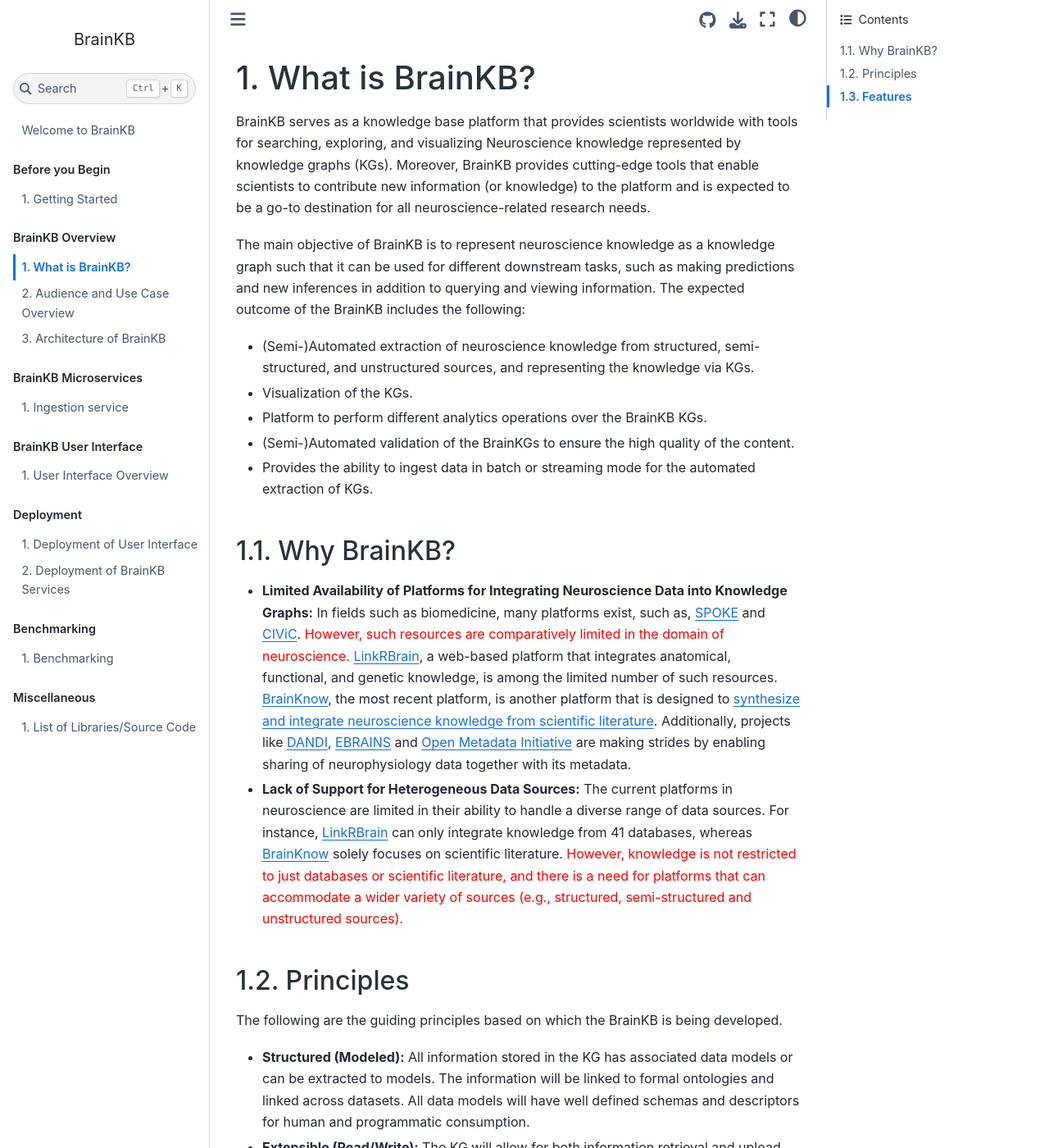
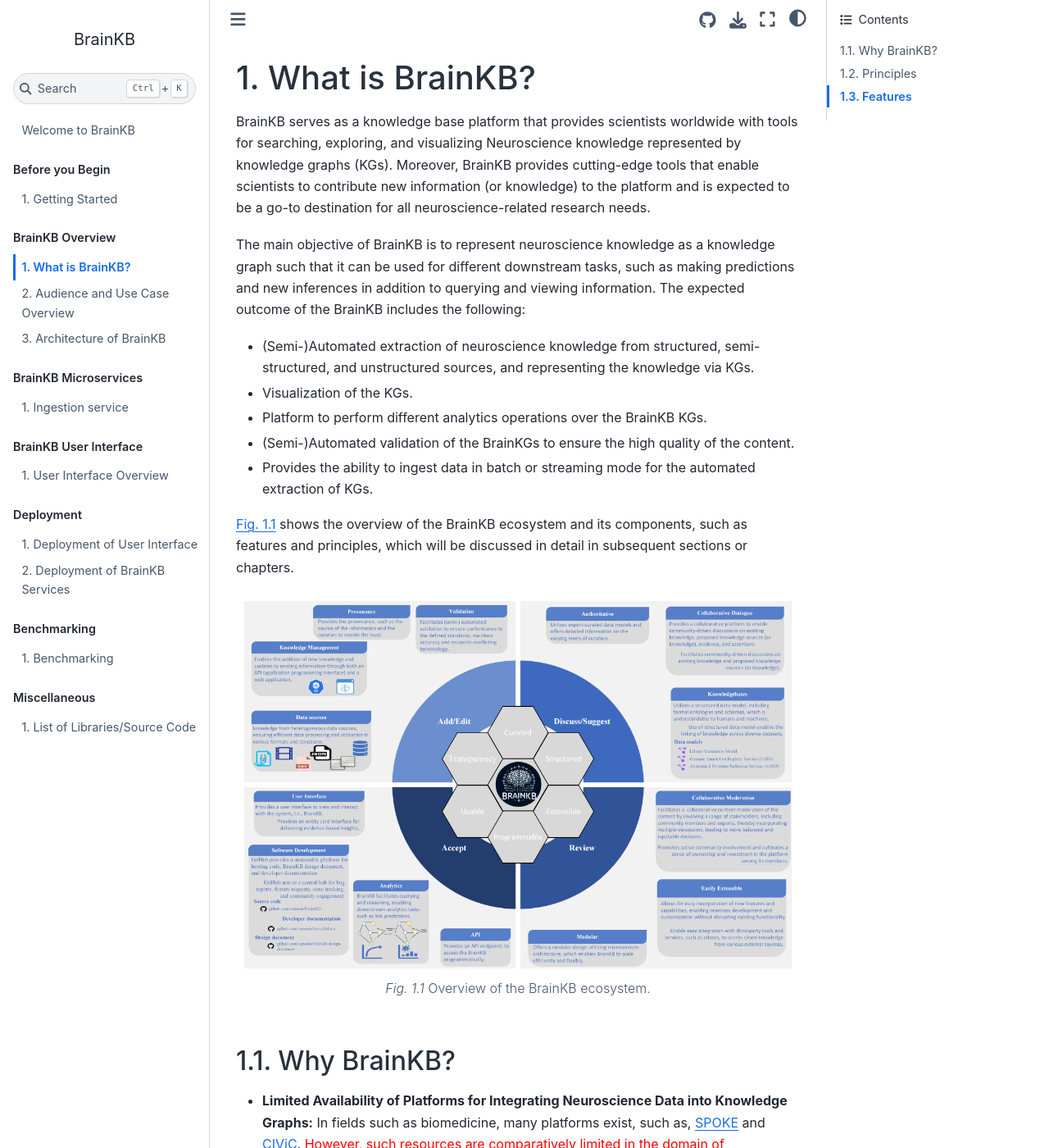
Before and after one commit to sensein/brainkbdocs, a Jupyter Book: the page built from docs/brainkb_intro.md, in a window 1280 px wide and 1400 px high. Shown: the whole window at 82% size. Built offline with Jupyter Book 1.0.4 settings and Sphinx 7.4.7 and the Sphinx Book theme 1.1.4, drawn with Linux system fonts in a browser that asks for light colours; some of the changed text lies outside the part shown.

Commit message:
description updated, i.e., ecosystem figure added

````diff
--- a/docs/brainkb_intro.md
+++ b/docs/brainkb_intro.md
@@ -12,7 +12,13 @@
 - (Semi-)Automated validation of the BrainKGs to ensure the high quality of the content.
 - Provides the ability to ingest data in batch or streaming mode for the automated extraction of KGs.
 
+{numref}`brainkb_ecosystem` shows the overview of the BrainKB ecosystem and its components, such as features and principles, which will be discussed in detail in subsequent sections or chapters.
 
+
+```{figure} images/ecosystem.png
+:name: brainkb_ecosystem
+Overview of the BrainKB ecosystem.
+```
 
 ## Why BrainKB?
 
````
Also changed, not shown: docs/index.md (+1 -1 lines).
